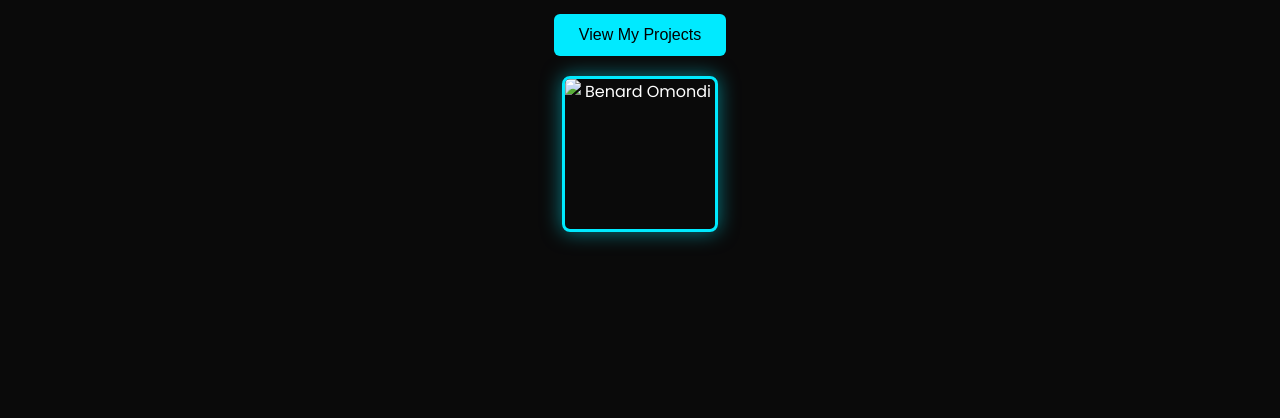
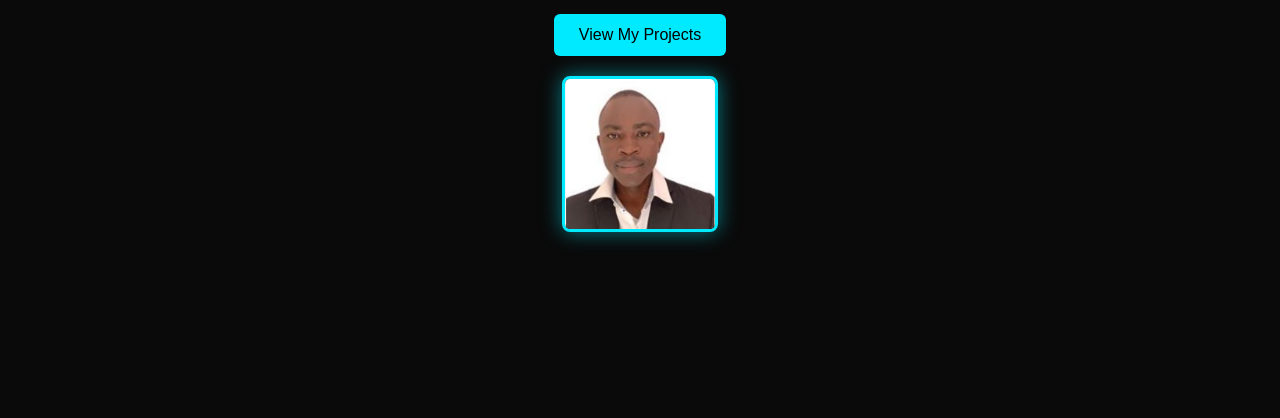
Before and after one commit to benard3360-star/portfolio, a plain HTML site: page index.html in a window 1280 px wide. Shown: the part 382-800 px from the top of the page. Drawn offline with nearby package versions, Linux system fonts and the light colour scheme.

Commit message:
Update profile image to benard.JPG

```diff
--- a/index.html
+++ b/index.html
@@ -52,7 +52,7 @@
           View My Projects
         </button>
         <img
-          src="assets/images/ben.jpg"
+          src="assets/images/benard.JPG"
           alt="Benard Omondi"
           class="profile-image"
         />
```
Also changed, not shown: assets/images/benard.JPG (added).
